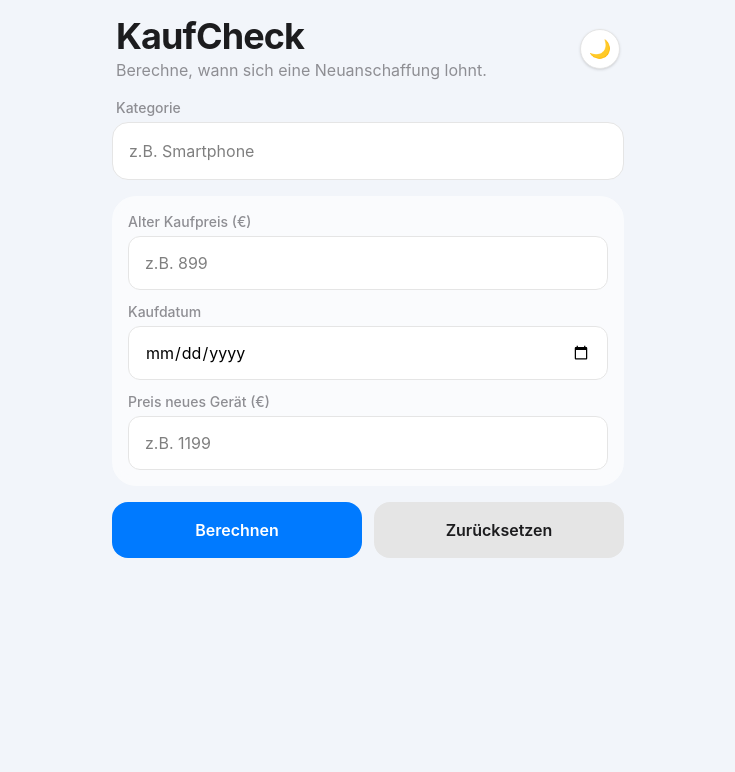
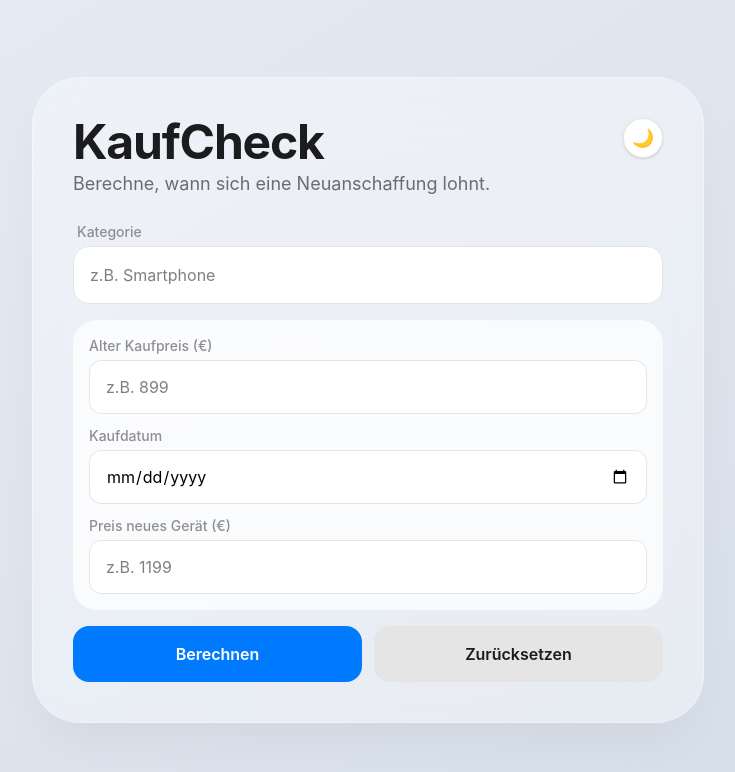
Before and after one commit to yatamci/KaufCheck, a Next.js app: page / in a window 1280 px wide. Shown: the top 772 px of the page, without its empty margins (272-1007 px from the left). Built offline with nearby package versions, Linux system fonts and the light colour scheme.

Commit message:
page.tsx aktualisieren

```diff
--- a/src/app/page.tsx
+++ b/src/app/page.tsx
@@ -3,23 +3,25 @@ import ThemeToggle from "@/components/ThemeToggle";
 
 export default function Home() {
   return (
-    <main className="min-h-screen bg-[#f2f5fa] dark:bg-black p-4">
-      <div className="w-full max-w-lg mx-auto">
-        {/* Header – jetzt ohne Glass, klar und bündig */}
-        <div className="flex justify-between items-center mb-2 px-1">
+    <main className="min-h-screen flex items-center justify-center bg-gradient-to-br from-[#e6ecf5] to-[#d5dde8] dark:from-[#0a0a0a] dark:to-[#1a1a1a] p-4 sm:p-8">
+      <div className="w-full max-w-2xl mx-auto">
+        {/* Glass-Karte – jetzt mit richtigem Glasmorphismus */}
+        <div className="relative rounded-[3rem] bg-white/40 dark:bg-white/5 backdrop-blur-2xl border border-white/30 dark:border-white/10 shadow-2xl shadow-black/5 dark:shadow-black/40 p-6 sm:p-10 transition-all duration-300">
+
+          {/* Header mit Titel und ThemeToggle */}
+          <div className="flex items-start justify-between mb-6">
             <div>
-            <h1 className="text-4xl font-bold tracking-tight text-[#1C1C1E] dark:text-white">
+              <h1 className="text-4xl sm:text-5xl font-bold tracking-tight text-[#1C1C1E] dark:text-white">
                 KaufCheck
               </h1>
-            <p className="text-base text-[#8E8E93] dark:text-[#98989E] mt-0.5">
+              <p className="text-base sm:text-lg text-[#6C6C70] dark:text-[#98989E] mt-1 font-normal">
                 Berechne, wann sich eine Neuanschaffung lohnt.
               </p>
             </div>
             <ThemeToggle />
           </div>
 
-        {/* Calculator – ohne zusätzliche Glass-Karte, direkt im Flow */}
-        <div className="mt-4">
+          {/* Calculator – jetzt ohne weitere Kapselung, direkt in der Glass-Karte */}
           <Calculator />
         </div>
       </div>
```
Lines whose indentation alone changed are shown as unchanged.
